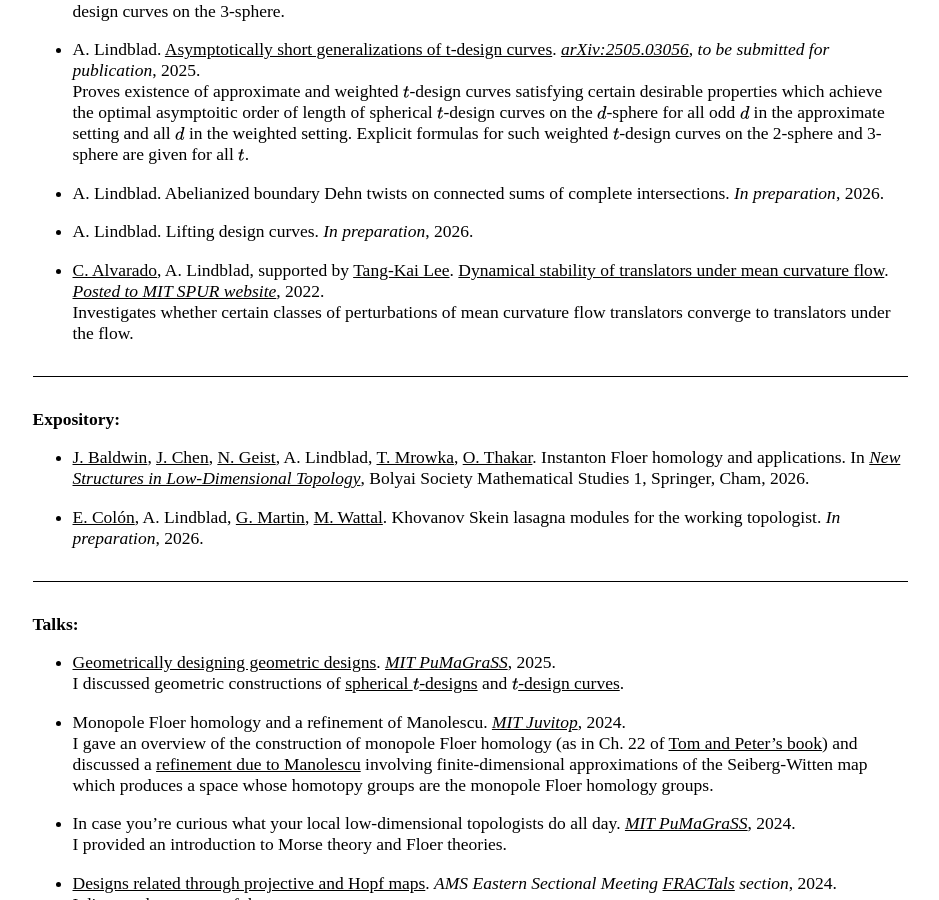
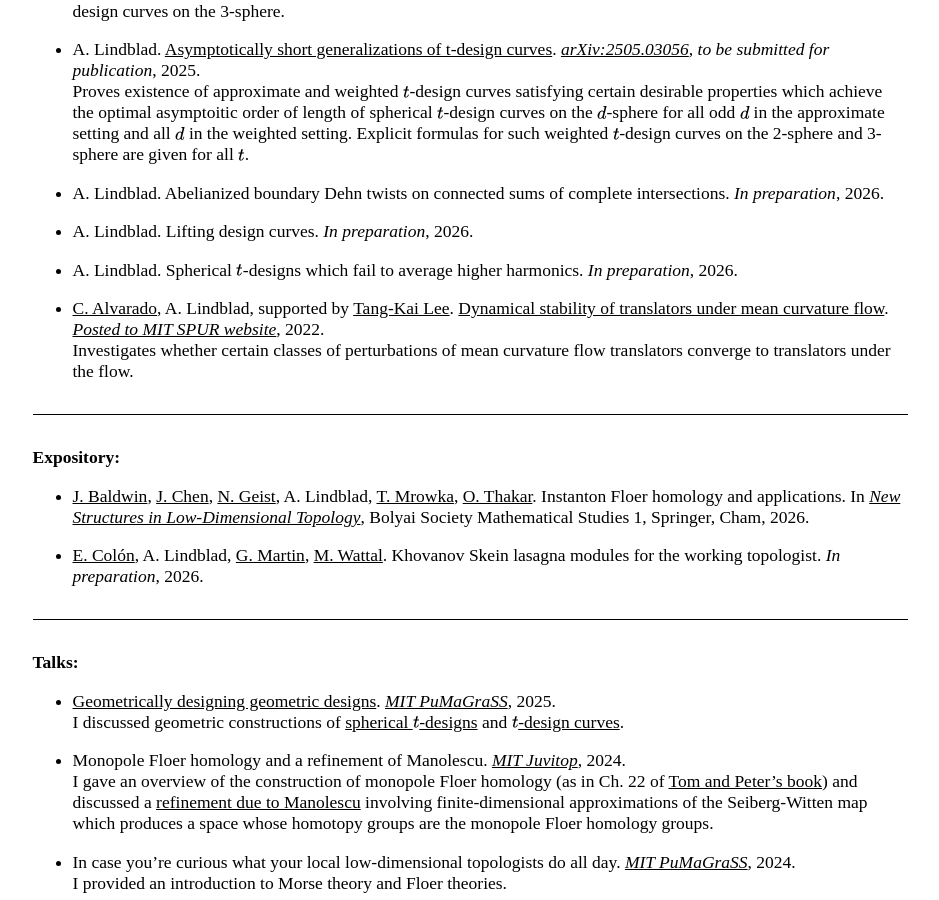
Before and after one commit to AyodejiLindblad/AyodejiLindblad.github.io, a Jekyll site: the page built from index.md, in a window 1280 px wide and 900 px high, scrolled down 796 px. Shown: the whole window, without its empty margins (170-1109 px from the left). Built offline with Jekyll 4.4.1, drawn with Linux system fonts in a browser that asks for light colours; some web fonts are replaced.

Commit message:
Added another paper

```diff
--- a/index.md
+++ b/index.md
@@ -50,6 +50,8 @@ I'm a third-year PhD student of [Tom Mrowka](https://math.mit.edu/~mrowka/) at [
 * A. Lindblad. Abelianized boundary Dehn twists on connected sums of complete intersections. *In preparation*, 2026.
 
 * A. Lindblad. Lifting design curves. *In preparation*, 2026.
+
+* A. Lindblad. Spherical $t$-designs which fail to average higher harmonics. *In preparation*, 2026.
 
 * [C. Alvarado](https://alvarado-alvarez.github.io/), A. Lindblad, supported by [Tang-Kai Lee](https://www.math.columbia.edu/~leetk/). [Dynamical stability of translators under mean curvature flow](https://math.mit.edu/research/undergraduate/spur/documents/2022/Alvarado_Linblad.pdf). *[Posted to MIT SPUR website](https://math.mit.edu/research/undergraduate/spur/past-projects.html)*, 2022.
     Investigates whether certain classes of perturbations of mean curvature flow translators converge to translators under the flow.
```
